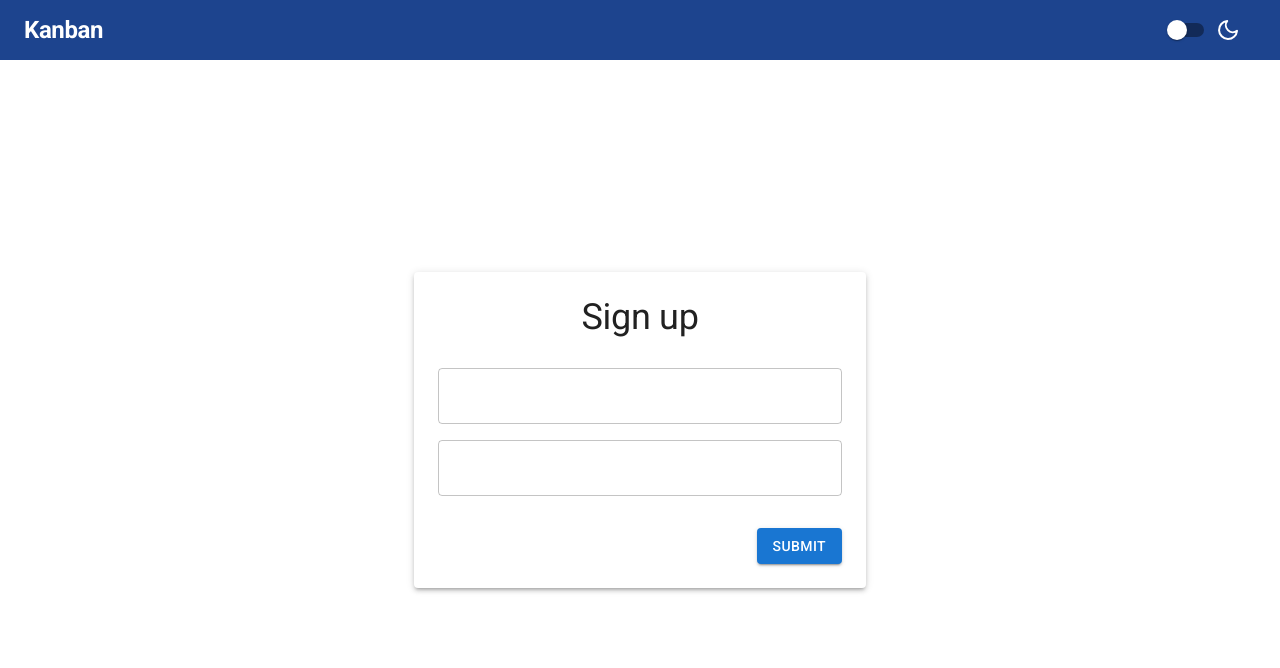
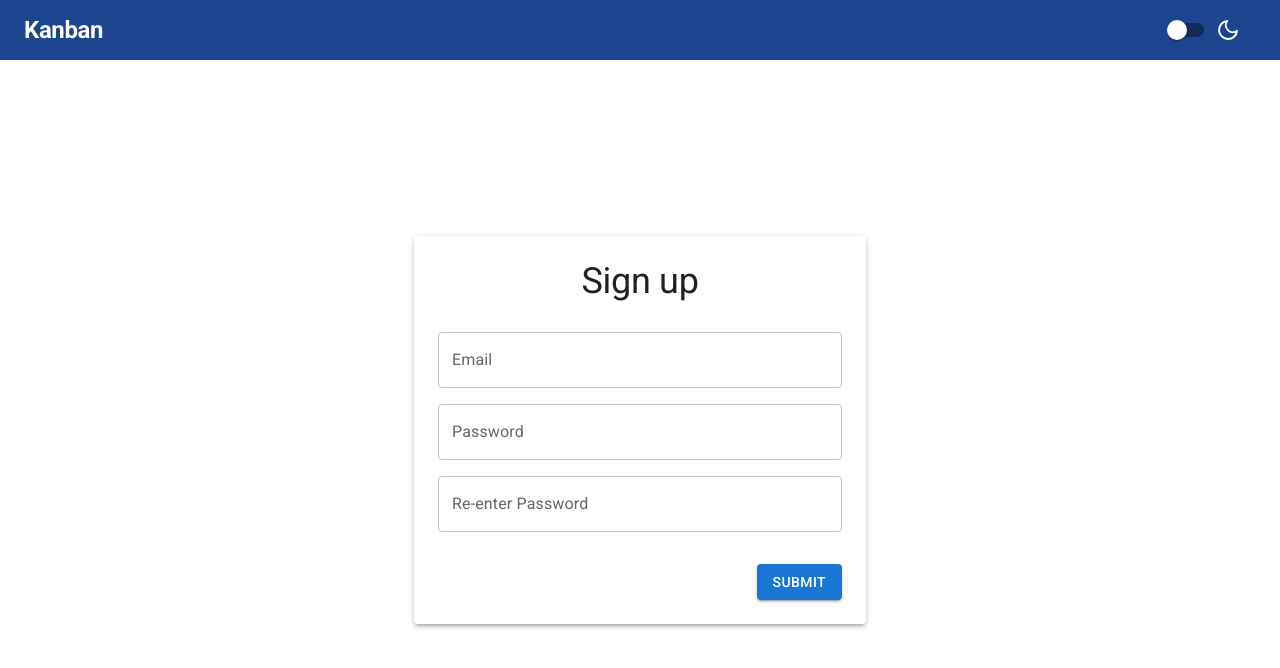
Before and after one commit to danielstephany/kanban, a React app: page /auth/signup in a window 1280 px wide. Shown: the top 668 px of the page. Built offline with nearby package versions, Linux system fonts and the light colour scheme.

Commit message:
added methods to formctrl

```diff
--- a/src/hooks/useFormCtrl.tsx
+++ b/src/hooks/useFormCtrl.tsx
@@ -2,22 +2,63 @@ import React, {useState} from 'react'
 
 type htmlFormElements = HTMLInputElement | HTMLTextAreaElement | HTMLSelectElement
 
+export type tValidationObj = { [key: string]: boolean | undefined }
+export type tFormCtrlValues = { [key: string]:  any}
+
 interface iUseFormCtrl {
     initialValues: {[name: string]: string | number}
-    validate: () => {[key: string]: boolean}
+    validate: (values: tFormCtrlValues, storedValues?: tFormCtrlValues) => tValidationObj
 }
 
-const useFormCtrl = ({ initialValues, }: iUseFormCtrl) => {
+const useFormCtrl = ({ initialValues, validate}: iUseFormCtrl) => {
     const [values, setValues] = useState(initialValues || {})
+    const [errors, setErrors] = useState<tValidationObj>({})
 
     const handleChange = (e: { target: htmlFormElements }) => {
         const name = e.target.name
         const value = e.target.value
-        setValues({...initialValues, [name]: value})
+        setValues({ ...values, [name]: value})
+    }
+
+    const handleBlure = (e: { target: htmlFormElements }) => {
+        const value = e.target.value
+        const name = e.target.name
+        const updatedValue = { [name]: value}
+        const validationErrors = validate(updatedValue, values)
+
+        if (validationErrors[name]){
+            setErrors({ ...errors, ...validationErrors })
+        } else {
+            const updatedErrors = {...errors}
+            delete updatedErrors[name]
+            setErrors(updatedErrors)
+        }
+    }
+
+    const isValidatedForm = () => {
+        const isValid = true
+        const validationErrors = validate(values)
+        if(Object.keys(validationErrors).length) {
+            setErrors(validationErrors)
+            const errorEl: HTMLInputElement | HTMLAreaElement | null = document.querySelector(".Mui-error input, .Mui-error textarea")
+            if (errorEl) errorEl.focus();
+            return false
+        } else {
+            setErrors({})
+        }
+
+        return isValid
     }
 
     return {
         values,
+        errors,
+        setValues,
+        setErrors,
         handleChange,
+        handleBlure,
+        isValidatedForm
     }
 }
+
+export default useFormCtrl
--- a/src/views/SignUp/SignUp.tsx
+++ b/src/views/SignUp/SignUp.tsx
@@ -10,12 +10,41 @@ import {
     Button
 } from '@mui/material'
 import ActionContainer from "@src/components/modules/ActionContainer.tsx"
+import useFormCtrl from '@src/hooks/useFormCtrl.tsx'
+import type { tValidationObj, tFormCtrlValues } from '@src/hooks/useFormCtrl.tsx'
 
 interface props {
     className?: string
 }
 
+const validate = (values: tFormCtrlValues) => {
+    const errors: tValidationObj = {}
+
+    Object.entries(values).forEach(([key, value]) => {
+        if(!value) errors[key] = true
+    })
+
+    return errors
+}
+
 const SignUpComp = ({ className }: props) => {
+
+    const formCtrl = useFormCtrl({
+        initialValues: {
+            email: "",
+            password: "",
+            password2: ""
+        },
+        validate
+    })
+
+    const handleSubmit = (e: React.SyntheticEvent) => {
+        e.preventDefault()
+
+        if(formCtrl.isValidatedForm()){
+            alert("valid")
+        }
+    }
 
     return (
         <>
@@ -23,15 +52,44 @@ const SignUpComp = ({ className }: props) => {
             <div className={className}>
                 <Paper elevation={3}>
                     <Box p={3}>
+                        <form onSubmit={handleSubmit}>
                             <Grid container spacing={2}>
                                 <Grid size={12}>
                                     <Typography align='center' variant='h2' gutterBottom>Sign up</Typography>
                                 </Grid>
                                 <Grid size={12}>
-                                <TextField fullWidth variant="outlined" />
+                                    <TextField
+                                        fullWidth
+                                        variant="outlined"
+                                        name="email"
+                                        label="Email"
+                                        multiline
+                                        onChange={formCtrl.handleChange}
+                                        onBlur={formCtrl.handleBlure}
+                                        error={formCtrl.errors["email"]}
+                                    />
                                 </Grid>
                                 <Grid size={12}>
-                                <TextField fullWidth variant="outlined" />
+                                    <TextField
+                                        fullWidth
+                                        variant="outlined"
+                                        name="password"
+                                        label="Password"
+                                        onChange={formCtrl.handleChange}
+                                        onBlur={formCtrl.handleBlure}
+                                        error={formCtrl.errors["password"]}
+                                    />
+                                </Grid>
+                                <Grid size={12}>
+                                    <TextField
+                                        fullWidth
+                                        variant="outlined"
+                                        name="password2"
+                                        label="Re-enter Password"
+                                        onChange={formCtrl.handleChange}
+                                        onBlur={formCtrl.handleBlure}
+                                        error={formCtrl.errors["password2"]}
+                                    />
                                 </Grid>
                                 <Grid size={12}>
                                     <ActionContainer
@@ -45,6 +103,7 @@ const SignUpComp = ({ className }: props) => {
                                     />
                                 </Grid>
                             </Grid>
+                        </form>
                     </Box>
                 </Paper>
             </div>
```
Lines whose indentation alone changed are shown as unchanged.
